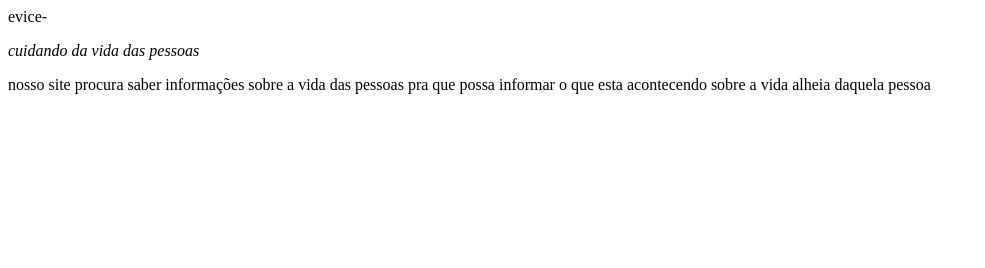
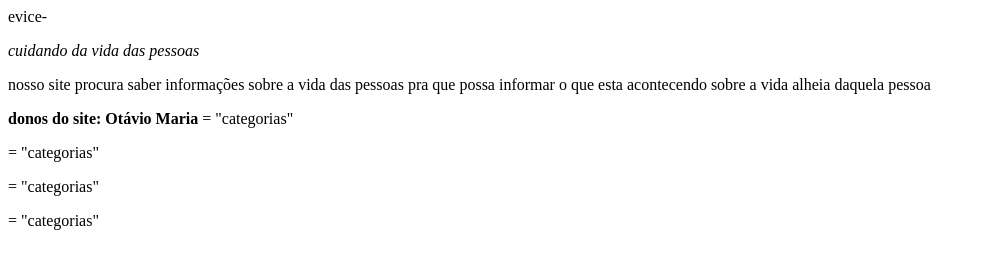
Before and after one commit to tainhooo/site-9ano, a plain HTML site: page index.html in a window 1280 px wide. Shown: the whole page, without its empty margins (0-985 px from the left). Drawn offline with Linux system fonts and the light colour scheme.

Commit message:
fofocalizando

```diff
--- a/index.html
+++ b/index.html
@@ -9,6 +9,10 @@
 </head>
 <body>
     <p> nosso site procura saber informações sobre a vida das pessoas pra que possa informar o que esta acontecendo sobre a vida alheia daquela pessoa  </p>
-
+     <strong> donos do site: Otávio Maria </strong>
+    <class>= "categorias"<p discuçoẽs ></p></class>
+    <class>= "categorias"<p brigas ></p></class>
+    <class>= "categorias"<p falar mal da vida dos outros ></p></class>
+    <class>= "categorias"<p coisas ruins ></p></class>
 </body>
 </html>
--- /dev/null
+++ b/style.css
@@ -0,0 +1,3 @@
+.background{
+    padding: 0%
+}
```
